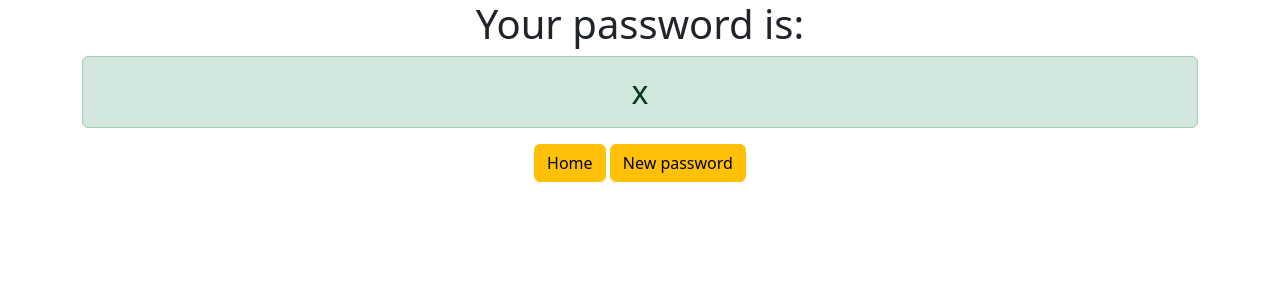
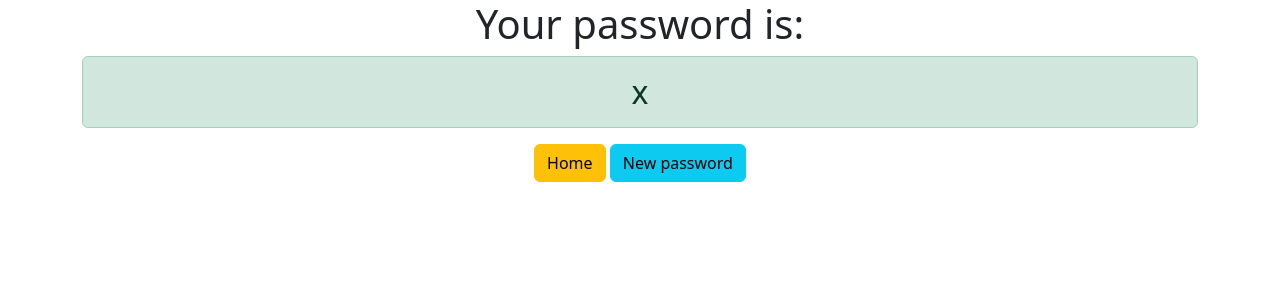
Before and after one commit to Magosusas/django3-password-generator, a Django app: template generator/templates/generator/password.html in a window 1280 px wide. Shown: the top 300 px of the page. Run offline with Django 4.2, Linux system fonts and the light colour scheme; the template is opened without the code that fills it: most values are stand-ins (such as "Sample title", 1, 10 or a date in 2020).

Commit message:
I made some tweaks

```diff
--- a/generator/templates/generator/password.html
+++ b/generator/templates/generator/password.html
@@ -4,5 +4,5 @@
     <h1>Your password is:</h1>
     <h2 class="alert alert-success">{{ password }}</h2>
     <a href="{% url 'home' %}" class="btn btn-warning">Home</a>
-    <button onclick="window.location.reload();" class="btn btn-warning">New password</button>
+    <button onclick="window.location.reload();" class="btn btn-info">New password</button>
 </div>
--- a/password_generator/settings.py
+++ b/password_generator/settings.py
@@ -20,7 +20,7 @@ BASE_DIR = Path(__file__).resolve().parent.parent
 # See https://docs.djangoproject.com/en/4.2/howto/deployment/checklist/
 
 # SECURITY WARNING: keep the secret key used in production secret!
-SECRET_KEY = "django-insecure-552l&8$_yhp@%&uep)7zt9th(m-byv3!hp=xd3=)*xmr)w%o^+"
+SECRET_KEY = "django-insecure-552l&VUs7$&A^frua*?1!(*28$_yhp@%&uep)7zt9th(m-byv3!hp=xd3=)*xmr)w%o^+"
 
 # SECURITY WARNING: don't run with debug turned on in production!
 DEBUG = True
```
